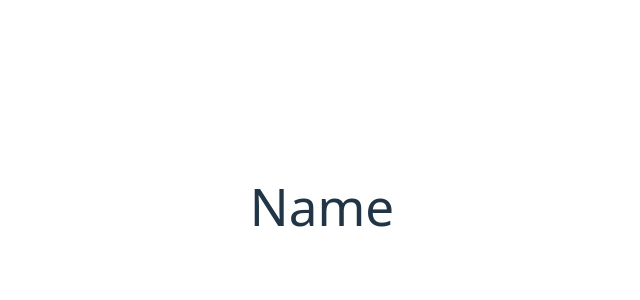
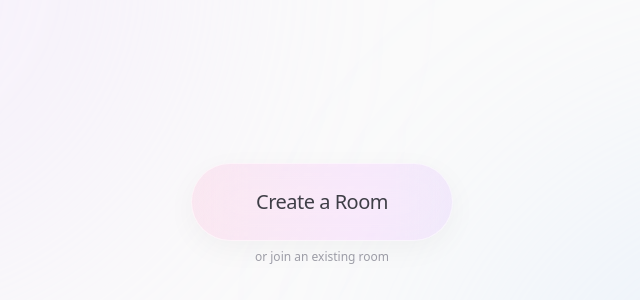
Before and after one commit to rzhang57/qot, a React (Vite) app in the folder qot-client/: page / in a window 1280 px wide. Shown: the part 186-486 px from the top of the page, without its empty margins (318-958 px from the left). Built offline with nearby package versions, Linux system fonts and the light colour scheme.

Commit message:
add stubbed ui

```diff
--- a/qot-client/src/App.css
+++ /dev/null
@@ -1,43 +0,0 @@
-@import "tailwindcss";
-#root {
-  max-width: 1280px;
-  margin: 0 auto;
-  padding: 2rem;
-  text-align: center;
-}
-
-.logo {
-  height: 6em;
-  padding: 1.5em;
-  will-change: filter;
-  transition: filter 300ms;
-}
-.logo:hover {
-  filter: drop-shadow(0 0 2em #646cffaa);
-}
-.logo.react:hover {
-  filter: drop-shadow(0 0 2em #61dafbaa);
-}
-
-@keyframes logo-spin {
-  from {
-    transform: rotate(0deg);
-  }
-  to {
-    transform: rotate(360deg);
-  }
-}
-
-@media (prefers-reduced-motion: no-preference) {
-  a:nth-of-type(2) .logo {
-    animation: logo-spin infinite 20s linear;
-  }
-}
-
-.card {
-  padding: 2em;
-}
-
-.read-the-docs {
-  color: #888;
-}
--- a/qot-client/src/App.tsx
+++ b/qot-client/src/App.tsx
@@ -1,13 +1,112 @@
-import './App.css'
-import Landing from './components/Landing'
+import { useState } from 'react';
 
 function App() {
+    const [view, setView] = useState<'home' | 'join'>('home');
+    const [roomCode, setRoomCode] = useState('');
 
-  return (
-    <>
-        <Landing />
-    </>
-  )
+    const handleCreateRoom = () => {
+        console.log('Creating room...');
+    };
+
+    const handleJoinRoom = () => {
+        if (roomCode.length === 6) {
+            console.log('Joining room:', roomCode);
+        }
+    };
+
+    const AmbientBackground = () => (
+        <>
+            <div className="absolute top-[-20%] left-[-10%] w-[50vw] h-[50vw] bg-purple-200/20 rounded-full blur-[120px] pointer-events-none" />
+            <div className="absolute bottom-[-20%] right-[-10%] w-[50vw] h-[50vw] bg-blue-200/20 rounded-full blur-[120px] pointer-events-none" />
+        </>
+    );
+
+    const glassBase = "relative backdrop-blur-xl border shadow-[0_8px_30px_rgb(0,0,0,0.04)] overflow-hidden transition-all duration-500 ease-out";
+    const glassInactive = "bg-white/30 border-white/40";
+    const glassIridescent = "bg-gradient-to-r from-rose-300/20 via-fuchsia-300/20 to-indigo-300/20 border-white/50 animate-gradient bg-[length:200%_200%]";
+
+    return (
+        <div className="relative flex flex-col items-center justify-center min-h-screen bg-[#FAFAFA] overflow-hidden selection:bg-black selection:text-white">
+            <style>{`
+                @keyframes gradient-move {
+                    0% { background-position: 0% 50%; }
+                    50% { background-position: 100% 50%; }
+                    100% { background-position: 0% 50%; }
+                }
+                .animate-gradient {
+                    animation: gradient-move 8s ease infinite;
+                }
+            `}</style>
+
+            <AmbientBackground />
+
+            <div className="z-10 flex flex-col items-center gap-2 animate-in fade-in zoom-in duration-700">
+                {view === 'join' ? (
+                    <>
+                        <div
+                            className={`
+                                ${glassBase}
+                                ${glassInactive}
+                                rounded-full w-70 flex items-center p-2 pl-8
+                                focus-within:scale-102
+                            `}
+                        >
+                            <input
+                                type="text"
+                                className="flex-1 min-w-0 bg-transparent text-center text-2xl text-zinc-800 placeholder:text-zinc-300 outline-none border-none py-2 tracking-tight"
+                                placeholder="Code"
+                                value={roomCode}
+                                onChange={(e) => setRoomCode(e.target.value.toUpperCase())}
+                                maxLength={6}
+                                autoFocus
+                            />
+
+                            <button
+                                onClick={handleJoinRoom}
+                                disabled={roomCode.length !== 6}
+                                className={`
+                                    flex shrink-0 items-center justify-center w-12 h-12 rounded-full transition-all duration-500 border
+                                    ${roomCode.length === 6
+                                    ? `${glassIridescent} text-zinc-800 scale-102 rotate-0 shadow-sm cursor-pointer`
+                                    : 'bg-zinc-100/50 border-transparent text-zinc-300 scale-90 cursor-not-allowed'}
+                                `}
+                            >
+                                <svg width="20" height="20" viewBox="0 0 24 24" fill="none" stroke="currentColor"
+                                     strokeWidth="2.5" strokeLinecap="round" strokeLinejoin="round">
+                                    <path d="M5 12h14M12 5l7 7-7 7"/>
+                                </svg>
+                            </button>
+                        </div>
+                        <button
+                            className="text-zinc-400 text-xs font-medium hover:text-black transition-colors duration-300 cursor-pointer"
+                            onClick={() => setView('home')}
+                        >
+                            create a new room instead
+                        </button>
+                    </>
+                ) : (
+                    <>
+                        <button
+                            className={`group ${glassBase} ${glassIridescent} px-16 py-6 rounded-full cursor-pointer hover:scale-102 active:scale-100`}
+                            onClick={handleCreateRoom}
+                        >
+                            <span
+                                className="relative z-10 text-xl font-medium tracking-tight text-zinc-700 group-hover:text-zinc-900 transition-colors duration-300">
+                                Create a Room
+                            </span>
+                        </button>
+
+                        <button
+                            className="text-zinc-400 text-xs font-medium hover:text-black transition-colors duration-300 cursor-pointer"
+                            onClick={() => setView('join')}
+                        >
+                            or join an existing room
+                        </button>
+                    </>
+                )}
+            </div>
+        </div>
+    );
 }
 
-export default App
+export default App;
--- a/qot-client/src/index.css
+++ b/qot-client/src/index.css
@@ -1,69 +1 @@
 @import "tailwindcss";
-:root {
-  font-family: system-ui, Avenir, Helvetica, Arial, sans-serif;
-  line-height: 1.5;
-  font-weight: 400;
-
-  color-scheme: light dark;
-  color: rgba(255, 255, 255, 0.87);
-  background-color: #242424;
-
-  font-synthesis: none;
-  text-rendering: optimizeLegibility;
-  -webkit-font-smoothing: antialiased;
-  -moz-osx-font-smoothing: grayscale;
-}
-
-a {
-  font-weight: 500;
-  color: #646cff;
-  text-decoration: inherit;
-}
-a:hover {
-  color: #535bf2;
-}
-
-body {
-  margin: 0;
-  display: flex;
-  place-items: center;
-  min-width: 320px;
-  min-height: 100vh;
-}
-
-h1 {
-  font-size: 3.2em;
-  line-height: 1.1;
-}
-
-button {
-  border-radius: 8px;
-  border: 1px solid transparent;
-  padding: 0.6em 1.2em;
-  font-size: 1em;
-  font-weight: 500;
-  font-family: inherit;
-  background-color: #1a1a1a;
-  cursor: pointer;
-  transition: border-color 0.25s;
-}
-button:hover {
-  border-color: #646cff;
-}
-button:focus,
-button:focus-visible {
-  outline: 4px auto -webkit-focus-ring-color;
-}
-
-@media (prefers-color-scheme: light) {
-  :root {
-    color: #213547;
-    background-color: #ffffff;
-  }
-  a:hover {
-    color: #747bff;
-  }
-  button {
-    background-color: #f9f9f9;
-  }
-}
--- a/qot-client/src/services/RoomsClient.ts
+++ b/qot-client/src/services/RoomsClient.ts
@@ -0,0 +1,11 @@
+import {restClient} from "./RestClient.ts";
+
+export interface Room {
+    roomCode: string;
+}
+
+export class RoomsClient {
+    static async createRoom(): Promise<{ roomCode: string }> {
+        return await restClient.post<{ roomCode: string }>('/rooms');
+    }
+}
```
